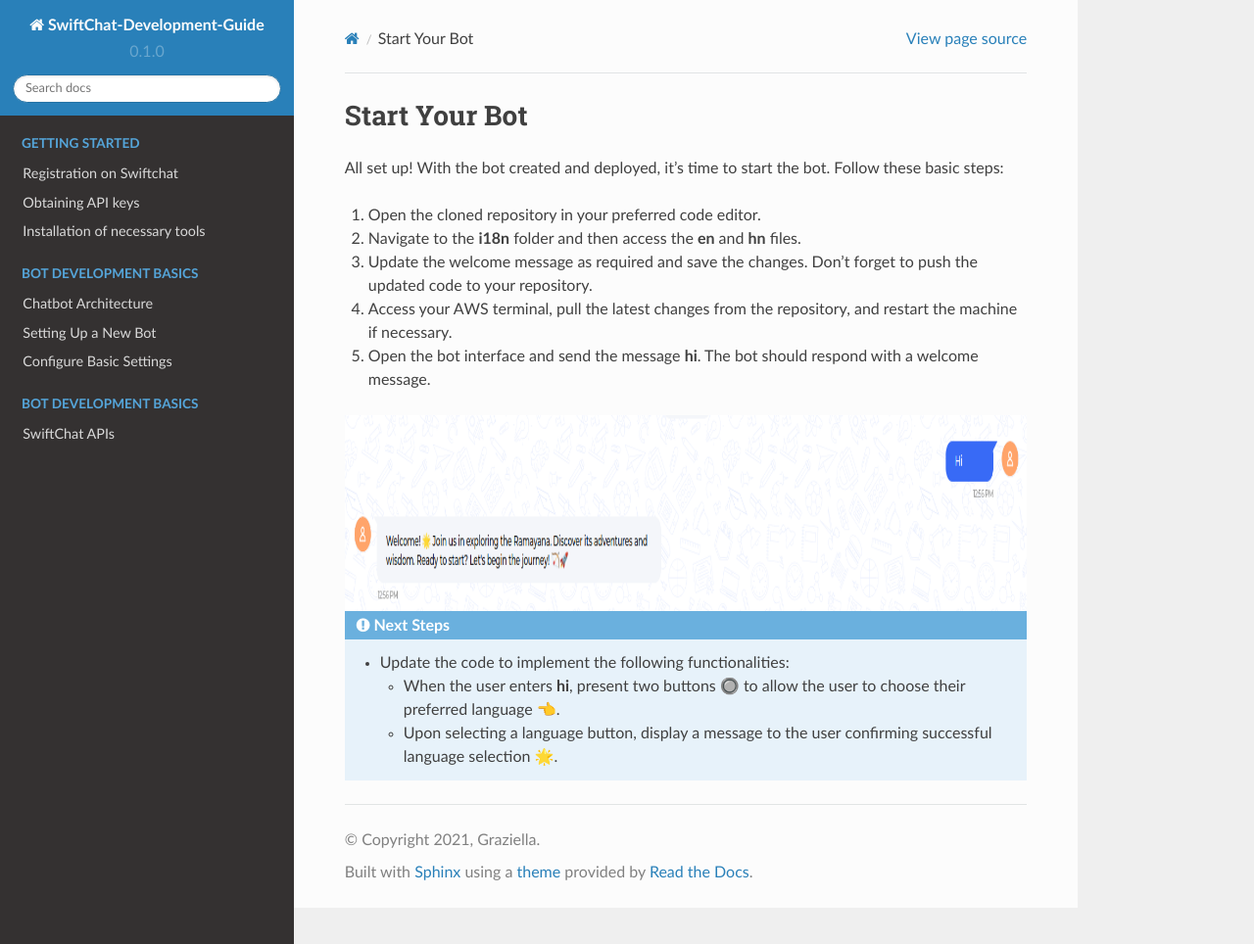
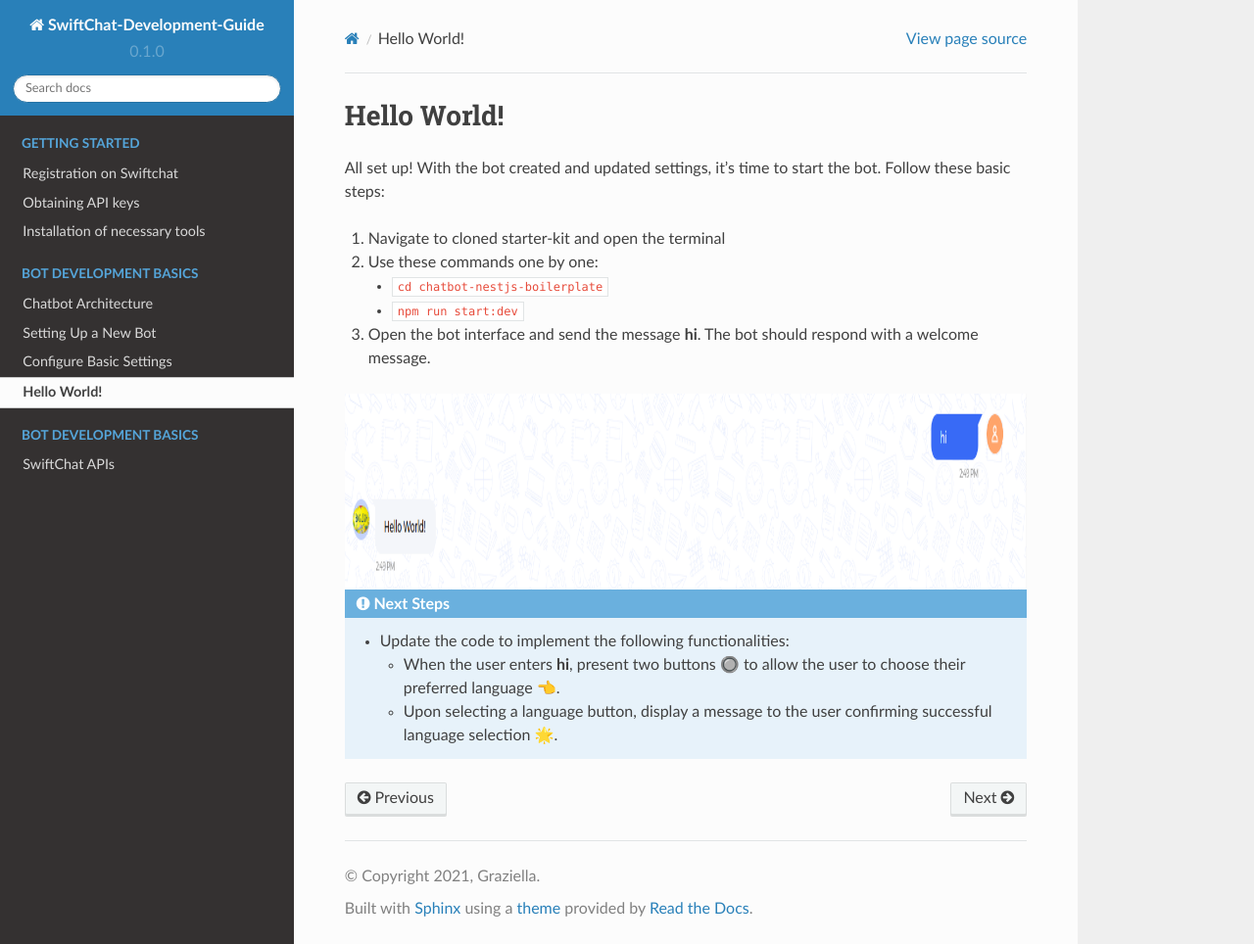
Before and after one commit to Priyanka-sharma181/Chatbot-Development-Guide, a Sphinx documentation site: the page built from docs/source/start.rst, in a window 1280 px wide and 964 px high. Shown: the whole window at 98% size. Built offline with Sphinx 7.4.7 and the Read the Docs theme 2.0.0, drawn with Linux system fonts in a browser that asks for light colours.

Commit message:
updating basic config

```diff
--- a/docs/source/config_settings.rst
+++ b/docs/source/config_settings.rst
@@ -7,7 +7,7 @@
 .. note::
    Make sure before moving to the below steps, you have installed the required tools. If not then follow this `guide <installation.rst>`_
 
-Make Changes In Starter Kit:
+Make Changes In Starter Kit
 ^^^^^^^^^^^^^^^^^^^^^^^^^^^^^
 1. Open the cloned respository in your preferred code editor
 2. Navigate to **.env.text** file and change it's name to **.env**. Update the value of .env file with your actual data.
--- a/docs/source/index.rst
+++ b/docs/source/index.rst
@@ -63,6 +63,7 @@
       architecture.rst
       start_bot.rst
       config_settings.rst
+      start.rst
 
    .. toctree::
       :caption: Bot Development Basics
--- a/docs/source/start.rst
+++ b/docs/source/start.rst
@@ -1,15 +1,17 @@
-Start Your Bot
+Hello World!
 ====================
 
-All set up! With the bot created and deployed, it's time to start the bot. Follow these basic steps:
+All set up! With the bot created and updated settings, it's time to start the bot. Follow these basic steps:
 
-1. Open the cloned repository in your preferred code editor.
-2. Navigate to the **i18n** folder and then access the **en** and **hn** files.
-3. Update the welcome message as required and save the changes. Don't forget to push the updated code to your repository.
-4. Access your AWS terminal, pull the latest changes from the repository, and restart the machine if necessary.
-5. Open the bot interface and send the message **hi**. The bot should respond with a welcome message.
+1. Navigate to cloned starter-kit and open the terminal
+2. Use these commands one by one:
 
-.. image:: ../images/other_images/welcome.png
+   - ``cd chatbot-nestjs-boilerplate``
+   - ``npm run start:dev``
+
+3. Open the bot interface and send the message **hi**. The bot should respond with a welcome message.
+
+.. image:: ../images/other_images/first_msg.png
     :alt: Deployment Structure
     :width: 2000
     :height: 200
```
Also changed, not shown: docs/images/other_images/first_msg.png (added).
